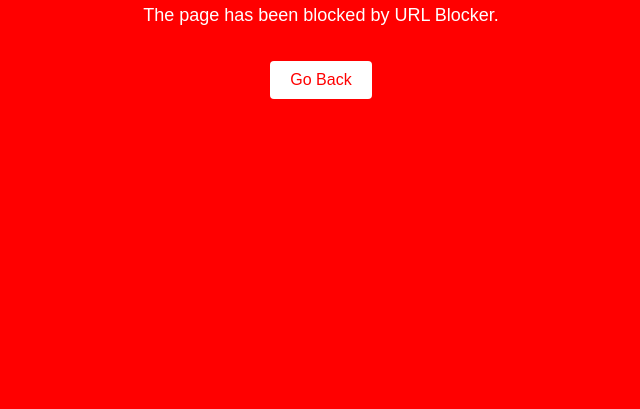
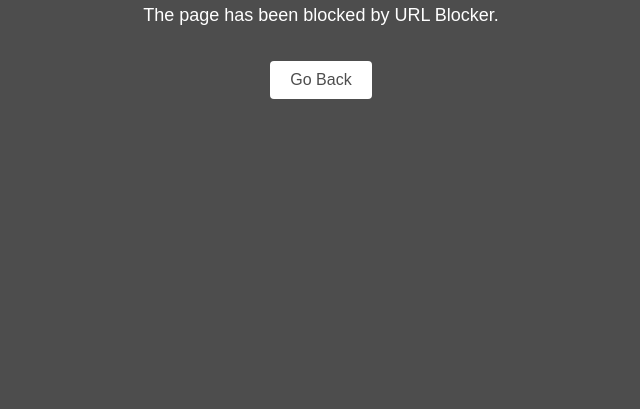
Before and after one commit to boiyelove/url-blocker, a browser extension: page blocked.html in a window 1280 px wide. Shown: the part 391-800 px from the top of the page, without its empty margins (319-959 px from the left). Drawn offline with Linux system fonts and the light colour scheme.

Commit message:
update blocked page colors to mute emotional triggers from red

```diff
--- a/blocked.html
+++ b/blocked.html
@@ -4,7 +4,7 @@
   <title>Page Blocked</title>
   <style>
     body {
-      background-color: #ff0000;
+      background-color: #4d4d4d;
       color: white;
       font-family: Arial, sans-serif;
       margin: 0;
@@ -34,7 +34,7 @@
 
     .back-button {
       background-color: white;
-      color: #ff0000;
+      color: #4d4d4d;
       border: none;
       padding: 10px 20px;
       font-size: 16px;
```
